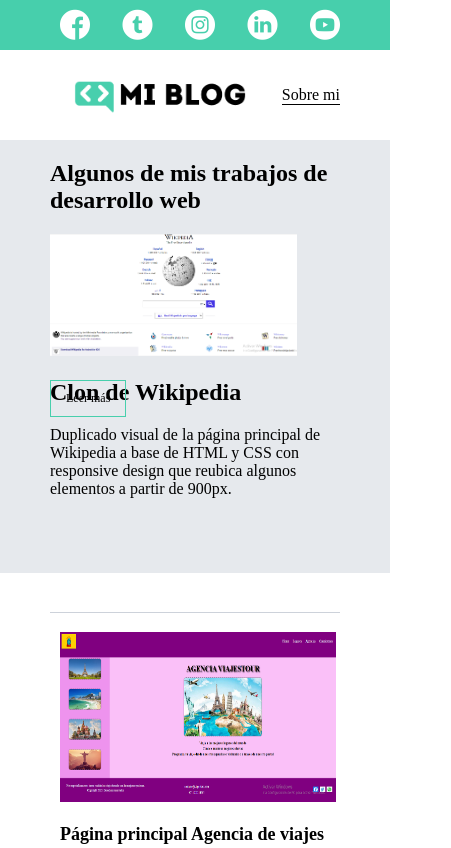
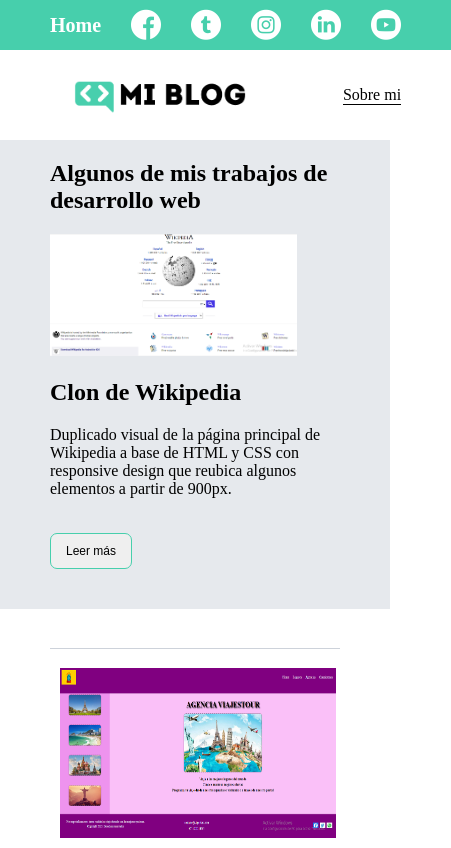
Before and after one commit to christefs/MyBlog-CSS, a plain HTML site: page blogs.html in a window 390 px wide. Shown: the top 848 px of the page, 451 px wide, since content can reach past the window. Drawn offline with Linux system fonts and the light colour scheme.

Commit message:
Creación de enlace de retorno de todas las páginas al home, enlace a perfil de Linkedin, estilos responsive a botones *Leer más*, cambio de la etiqueta ancla del primer blog por una etiqueta button

```diff
--- a/blogs.html
+++ b/blogs.html
@@ -11,11 +11,15 @@
 <body>
     <header>
         <section class="header-icons-container">
+            <div class="header-return">
+                <a href="index.html">Home</a>
+            </div>
             <div class="icons">
+
                 <a href=""><span class="flaticon-001-facebook"></span></a>
                 <a href=""><span class="flaticon-002-twitter"></span></a>
                 <a href=""><span class="flaticon-011-instagram"></span></a>
-                <a href=""><span class="flaticon-010-linkedin"></span></a>
+                <a href="http://www.linkedin.com/in/christian-e-figueroa-s"><span class="flaticon-010-linkedin"></span></a>
                 <a href=""><span class="flaticon-008-youtube"></span></a>
             </div>
         </section>
@@ -38,7 +42,8 @@
                 <div class="blogs-news-info-container">
                     <h2>Clon de Wikipedia</h2>
                     <p>Duplicado visual de la página principal de Wikipedia a base de HTML y CSS con responsive design que reubica algunos elementos a partir de 900px.</p>
-                    <a href="blog1.html" class="blogs-button">Leer más</a>
+                    <!--<a href="blog1.html" class="blogs-button">Leer más</a>-->
+                    <button onclick="window.location.href='blog1.html';" class="blogs-button blog-button1">Leer más</button>
                 </div>
             </div>
 
--- a/css/main.css
+++ b/css/main.css
@@ -32,20 +32,48 @@ header {
 header .header-icons-container {
     width: 100%;
     height: 50px;
-    display: grid;
+    /*display: grid;*/
+    display: flex;
     background-color: #47cfac;
+
+    /*padding-top:12px;
+    padding-bottom: 12px;*/
+}
+
+
+
+header .header-icons-container .icons {
+    /*width: 300px;*/
+    width: 50%;
+
+    height: auto;
+    display: flex;
+    /*justify-items: flex-end;*/
+    align-items: center;
+    /*justify-content: space-between;*/
+    justify-content: flex-end;
+    /*justify-self: end;*/
+    margin-right: 50px;
+
 
 }
 
-header .header-icons-container .icons {
-    width: 300px;
-    height: auto;
-    display: flex;
-    justify-items: flex-end;
+.icons a {
+    margin-left: 10px;
+}
+
+header .header-icons-container .header-return  {
+    width: 50%;
+    display: inline-flex;
     align-items: center;
-    justify-content: space-between;
-    justify-self: end;
-    margin-right: 50px;
+    margin-left: 50px;
+
+}
+.header-return a {
+    color: white;
+    font-size: 20px;
+    font-weight: bold;
+
 }
 
 header .icons span {
@@ -129,23 +157,34 @@ nav .profile-link a {
 .blogs-news-container {
     background-color: #e6e9ed;
     padding: 0 50px 40px;
+
 }
 .blogs-main-new {
     display: grid;
     grid-template-columns: 2fr 1fr;
-    grid-template-rows: 2fr;
+    /*grid-template-rows: 2fr;*/
+
+
 }
 .blogs-news-img-container {
     grid-column: 1;
+
+
 }
 .blogs-news-img-container img {
     width: 85%;
 }
 .blogs-news-info-container {
     grid-column: 2;
+
+    max-width: 95%;
+    position: relative;
+
+
 }
 .blogs-news-info-container p {
     margin-bottom: 35px;
+    height: auto;
 }
 .blogs-posts-container {
     padding: 0 50px 40px;
@@ -160,26 +199,20 @@ nav .profile-link a {
     display: inline-block;
     padding-left: 10px;
     max-width: 30%;
-    max-height: 400px;
+    /*max-height: 400px;*/
 
     vertical-align: top;
     margin-bottom: 50px;
 
     position: relative;
 }
-/*
-.blogs-posts-container .post-container p {
-    margin-bottom: 35px;
-}*/
+
 .blogs-posts-container .post-container :nth-child(2){
     font-weight: bold;
     font-size: 18px;
     margin-bottom: 35px;
 }
-/*
-.blogs-posts-container .post-container :nth-child(3) {
-    margin-bottom: auto;
-}*/
+
 .blogs-posts-container .post-container img {
     width: 100%;
     height: 170px;
@@ -189,8 +222,22 @@ nav .profile-link a {
     border: 1px solid #47cfac;
     padding: 10px 15px;
     font-size: 12px;
+
+    border-radius: 7px;
+
+}
+.blog-button1 {
+    cursor: pointer;
+}
+
+.blogs-posts-container .post-container a {
     position: absolute;
-    top: 380px;
+    top: calc(100%);
+}
+.blogs-news-info-container a {
+    position: absolute;
+    top: calc(60%);
+
 }
 
 .contact-main-container {
@@ -263,10 +310,7 @@ footer p {
     font-size: 23px;
     color: #434375 ;
 }
-/*
-.main-profile {
-    display: grid;
-}*/
+
 .profile-main-container {
     background-color: #E2E2F9;
     padding: 70px 50px 70px;
@@ -307,12 +351,7 @@ footer p {
     text-align: center;
     font-size: 26px;
 }
-/*
-.projects-main-container .projects-container .projects-text-container {
-    display: inline-block;
-    padding: 10px;
-    max-width: 27%;
-}*/
+
 .projects-articles-container {
     display: grid;
     grid-template-columns: 1fr 1fr 1fr;
--- a/css/media-queries.css
+++ b/css/media-queries.css
@@ -12,7 +12,9 @@
     }
     .blogs-posts-container .post-container {
         max-width: 45%;
+
     }
+
 
 
 }
@@ -20,7 +22,9 @@
 @media (max-width: 500px) {
     .blogs-posts-container .post-container {
         max-width: 95%;
+
     }
+
 
 }
 
@@ -60,4 +64,6 @@
         grid-column: 1;
         grid-row: 3;
     }
+
+
 }
```
Also changed, not shown: blog1.html (+4 -1 lines), blog2.html (+4 -1 lines), blog3.html (+4 -1 lines), blog4.html (+4 -1 lines), index.html (+4 -1 lines), profile.html (+4 -1 lines).
